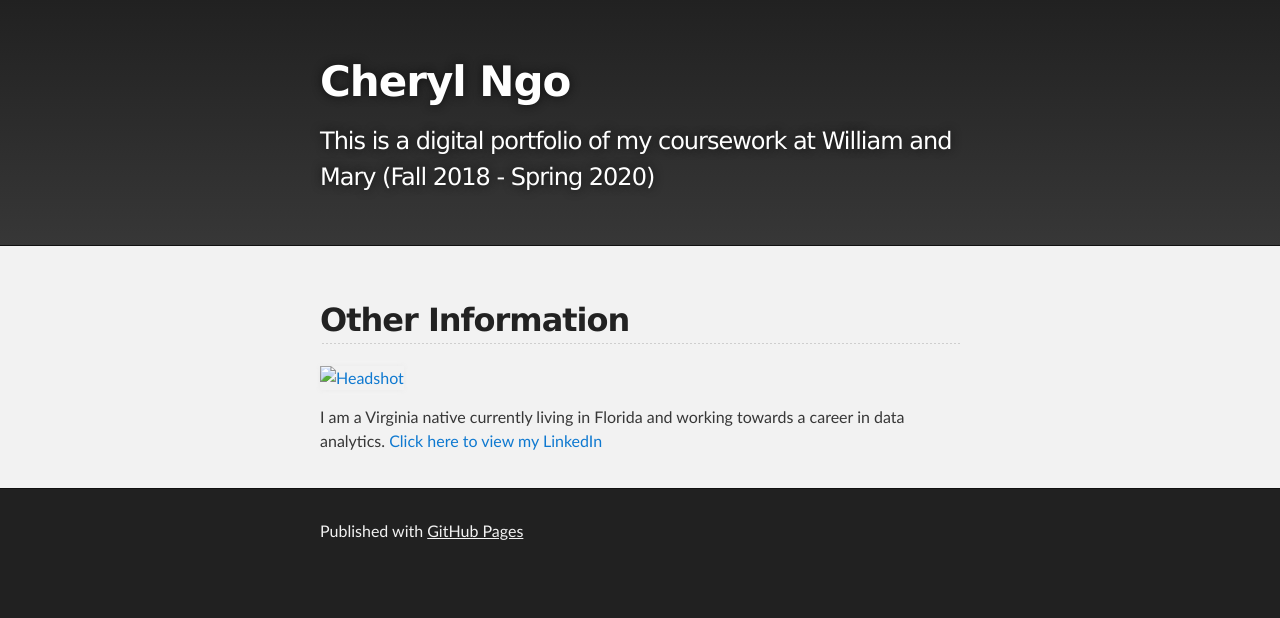
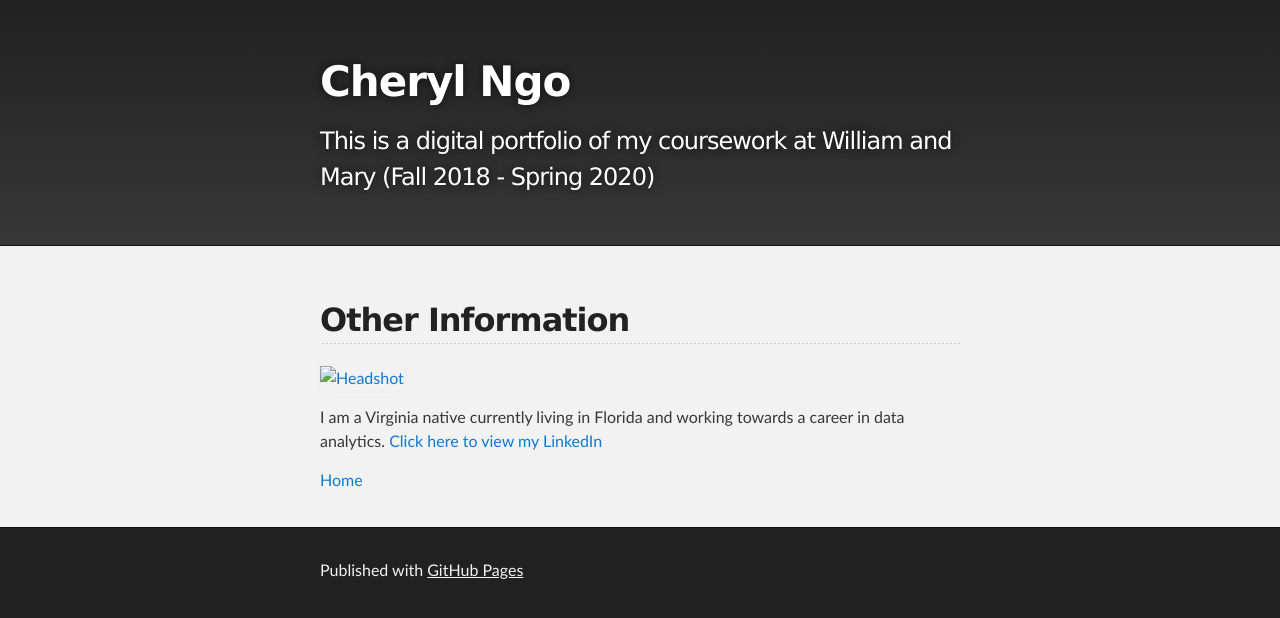
Before and after one commit to Cherylngo/cherylngo.github.io, a Jekyll site: the page built from Other Info/index.md, in a window 1280 px wide. Shown: the top 618 px of the page. Built offline with Jekyll 4.4.1, drawn with Linux system fonts in a browser that asks for light colours; our own code applies the rules of GitHub Pages for plain Markdown files.

Commit message:
Update index.md

```diff
--- a/Other Info/index.md
+++ b/Other Info/index.md
@@ -1,5 +1,14 @@
+---
+
+---
+
 ## Other Information
 
 [![Headshot](pics/Headshot.jpg)](https://www.linkedin.com/in/cherylngo/ "My LinkedIn Page")
 
 I am a Virginia native currently living in Florida and working towards a career in data analytics. [Click here to view my LinkedIn](https://www.linkedin.com/in/cherylngo/)
+
+
+
+
+[Home](https://cherylngo.github.io/)
```
